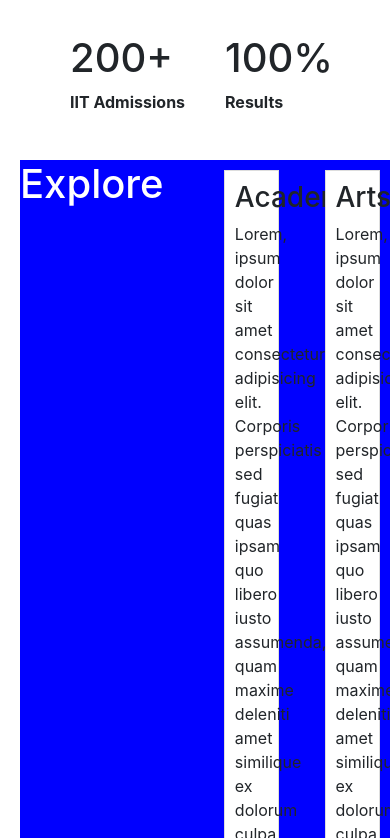
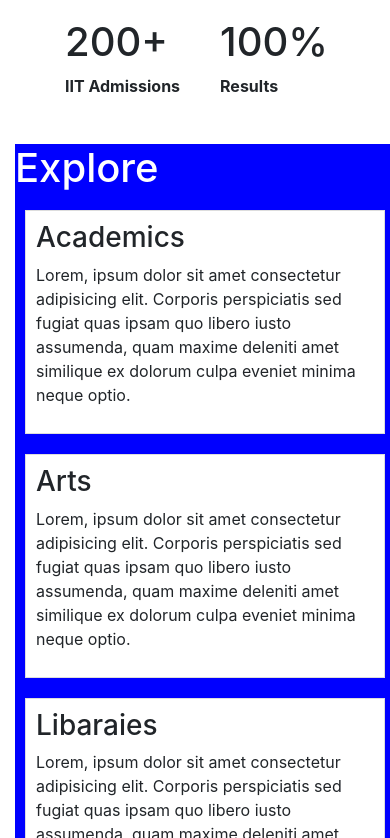
Before and after one commit to Ajithjohnson33/Eliot-School_Website, a plain HTML site: page index.html in a window 390 px wide. Shown: the part 1162-2000 px from the top of the page. Drawn offline with nearby package versions, Linux system fonts and the light colour scheme.

Commit message:
media query is added

```diff
--- a/styles.css
+++ b/styles.css
@@ -231,3 +231,36 @@ footer {
 .heading {
     float: left;
 }
+
+/* Media Query for Responsive Design */
+@media only screen and (max-width: 600px) {
+    body {
+        padding: 5px; /* Adjust spacing for smaller screens */
+    }
+
+    div.mycontainer,
+    div.mycontainer1,
+    .four-columns,
+    .gallery,
+    .background-section,
+    footer {
+        margin: 10px; /* Adjust margins for smaller screens */
+    }
+
+    .navbar-nav {
+        flex-direction: column; /* Stack navigation links vertically on small screens */
+        align-items: center; /* Center align navigation links */
+    }
+
+    .navbar-brand img {
+        width: 100%; /* Make the logo fill the width of its container */
+        max-width: 200px; /* Limit the logo's maximum width */
+    }
+
+    .messageSection,
+    .right,
+    .four-columns .column {
+        width: 100%; /* Make these sections take full width on small screens */
+        box-sizing: border-box;
+    }
+}
```
